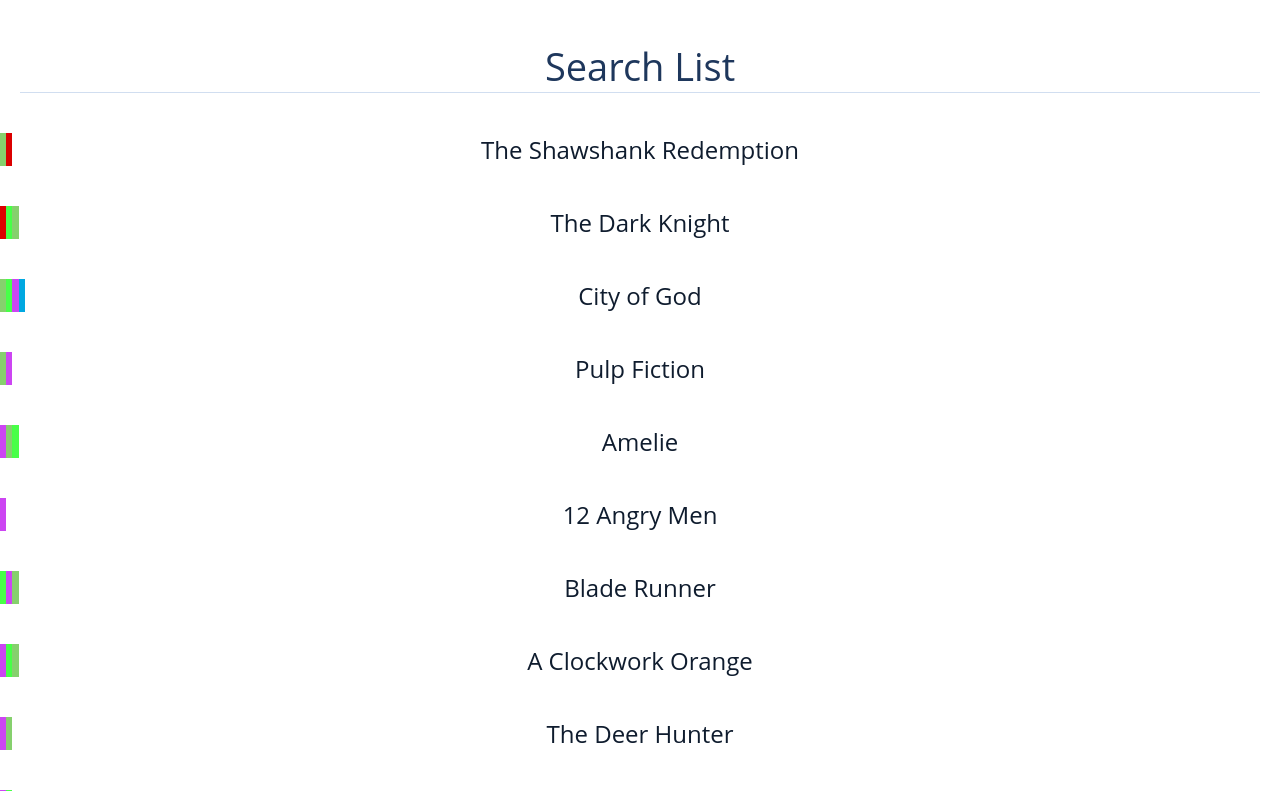
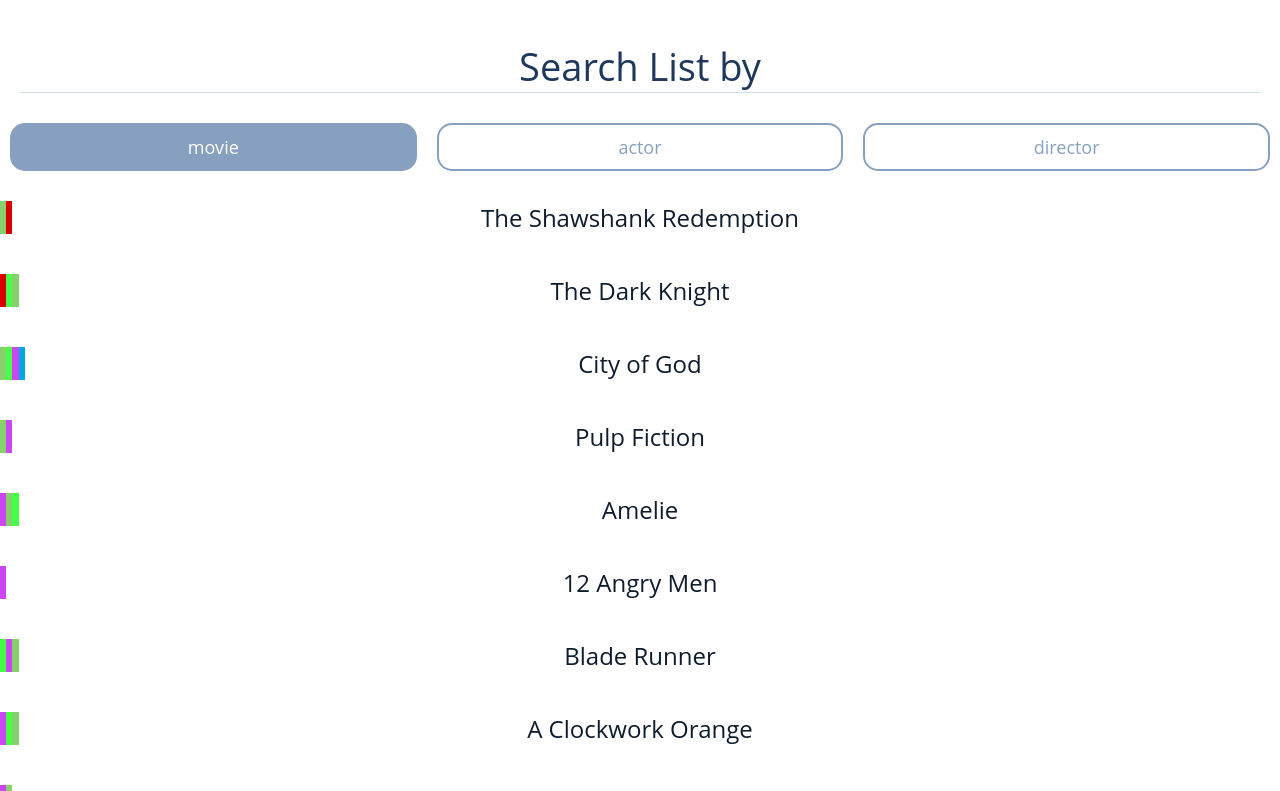
Before and after one commit to mpagels/movie-bucket-list-finder, a React (Create React App) app: page / in a window 1280 px wide. Shown: the top 791 px of the page. Built offline with nearby package versions, Linux system fonts and the light colour scheme.

Commit message:
Feature/filter search (#2)
* Add filterFunction

* Add director filter & refactoring

* Height fix when plattform is swiple open

```diff
--- a/src/App.js
+++ b/src/App.js
@@ -2,24 +2,49 @@ import React, { useState } from 'react'
 import buckelist from './bucketList_20200508.json'
 import styled from 'styled-components'
 import Movie from './Movie'
+import FilterButton from './components/FilterButton/FilterButton'
+
 const allMovies = Object.keys(buckelist[0])
 
 function App() {
   const [filterdMovies, setFilterdMovies] = useState(allMovies)
   const [isActive, setIsActive] = useState('')
   const isEmpty = filterdMovies.length === 0
+  const [activeFilter, setActiveFilter] = useState('movie')
+  const [searchInput, setSearchInput] = useState('')
 
   return (
     <Wrapper>
       <Input
-        placeholder="Search List"
+        placeholder="Search List by"
         type="text"
-        onChange={inputHandler}
+        onChange={(event) => inputHandler(event, activeFilter)}
       ></Input>
+      <FilterWrapper>
+        <FilterButton
+          title="movie"
+          isActive={activeFilter === 'movie'}
+          onClick={handleFilter}
+          filterName="movie"
+        />
+        <FilterButton
+          title="actor"
+          isActive={activeFilter === 'actor'}
+          onClick={handleFilter}
+          filterName="actor"
+        />
+        <FilterButton
+          title="director"
+          isActive={activeFilter === 'director'}
+          onClick={handleFilter}
+          filterName="director"
+        />
+      </FilterWrapper>
+
       {isEmpty ? (
         <Alert>
           Movie not in list <br />
-          ;-(
+          ;-&#40;
         </Alert>
       ) : (
         filterdMovies.map((movieName, index) => (
@@ -35,17 +60,45 @@ function App() {
     </Wrapper>
   )
 
-  function inputHandler(event) {
+  function inputHandler(event, filter) {
     setIsActive('')
-    setFilterdMovies(
-      allMovies.filter((movieTitle) =>
-        movieTitle.toLowerCase().includes(event.target.value.toLowerCase())
-      )
-    )
+    setSearchInput(event.target.value)
+    filterMovies(filter)
   }
 
   function handleClick(index) {
     setIsActive(isActive === index ? '' : index)
+  }
+
+  function handleFilter(filter) {
+    setActiveFilter(filter)
+    filterMovies(filter)
+  }
+
+  function filterMovies(filter) {
+    filter === 'movie'
+      ? setFilterdMovies(
+          allMovies.filter((movieTitle) =>
+            movieTitle.toLowerCase().includes(searchInput.toLowerCase())
+          )
+        )
+      : filter === 'actor'
+      ? setFilterdMovies(
+          allMovies.filter(
+            (movieTitle) =>
+              buckelist[0][movieTitle].tmdb.actors.filter((name) =>
+                name.toLowerCase().includes(searchInput.toLowerCase())
+              ).length > 0
+          )
+        )
+      : setFilterdMovies(
+          allMovies.filter(
+            (movieTitle) =>
+              buckelist[0][movieTitle].tmdb.director.filter((name) =>
+                name.toLowerCase().includes(searchInput.toLowerCase())
+              ).length > 0
+          )
+        )
   }
 }
 
@@ -76,3 +129,8 @@ const Input = styled.input`
 const Alert = styled.p`
   color: #1e375c;
 `
+
+const FilterWrapper = styled.div`
+  display: flex;
+  justify-content: space-around;
+`
--- a/src/GlobalStyles.js
+++ b/src/GlobalStyles.js
@@ -20,5 +20,6 @@ body {
     --AmazonPrimeVideoIVADE: #00a8e1;
     --AmazonInstantVideoIVADE: #86D06D;
     --DisneyPlusIVADE: #0F1B4D;
+    --ButtonActive: #88A0BF;
     }
 `
--- a/src/Movie.js
+++ b/src/Movie.js
@@ -55,7 +55,7 @@ const Plattform = styled.div`
   display: inline;
   flex-grow: 1;
   font-size: ${(props) => (props.isOpen ? '12px' : '100%')};
-  height: 25px;
+  height: 35px;
   width: 100%;
   color: ${(props) =>
     props.name === 'DisneyPlusIVADE' || props.name === 'NetflixIVADE'
--- /dev/null
+++ b/src/components/FilterButton/FilterButton.js
@@ -0,0 +1,27 @@
+import React from 'react'
+import styled from 'styled-components'
+
+export default function FilterButton({ title, isActive, onClick, filterName }) {
+  return (
+    <>
+      <Button isActive={isActive} onClick={() => onClick(filterName)}>
+        {title}
+      </Button>
+    </>
+  )
+}
+
+const Button = styled.button`
+  all: unset;
+  text-align: center;
+  padding: 10px;
+  width: 100%;
+  margin: 10px;
+  border-radius: 15px;
+  ${(props) =>
+    props.isActive
+      ? 'background-color: var(--ButtonActive); color: white;'
+      : 'background-color: white; color: var(--ButtonActive);'}
+  border: solid 2px var(--ButtonActive);
+  cursor: pointer;
+`
```
